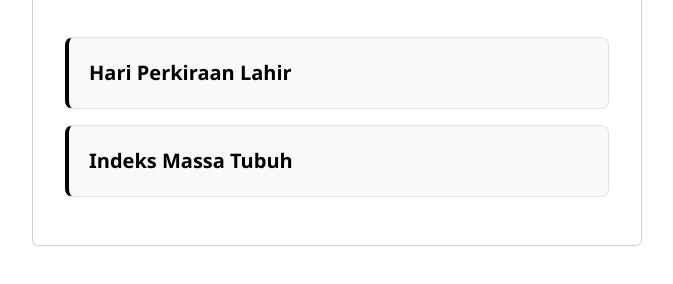
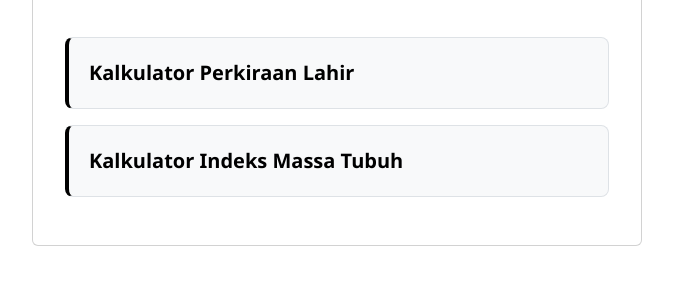
Before and after one commit to BintangAkbar15/bmi-hpl-calculator, a website: page index.html in a window 1280 px wide. Shown: the part 398-682 px from the top of the page, without its empty margins (303-976 px from the left). Drawn offline with nearby package versions, Linux system fonts and the light colour scheme.

Commit message:
benerin nama

```diff
--- a/index.html
+++ b/index.html
@@ -22,7 +22,7 @@
                             <div class="col-12">
                                 <a href="HPHT/hpht.html">
                                     <div class="btn-wrapper">
-                                        <p class="info-title">Hari Perkiraan Lahir</p>
+                                        <p class="info-title">Kalkulator Perkiraan Lahir</p>
                                         <p class="info-desc">
                                         HPL adalah perkiraan tanggal lahir bayi yang dihitung dari hari pertama haid terakhir atau hasil USG.
                                         </p>
@@ -32,7 +32,7 @@
                             <div class="col-12">
                                 <a href="BMI/bmi.html">
                                     <div class="btn-wrapper">
-                                        <p class="info-title">Indeks Massa Tubuh</p>
+                                        <p class="info-title">Kalkulator Indeks Massa Tubuh</p>
                                         <p class="info-desc">
                                         BMI adalah ukuran untuk mengetahui apakah berat badan ideal berdasarkan tinggi badan.
                                         </p>
```
